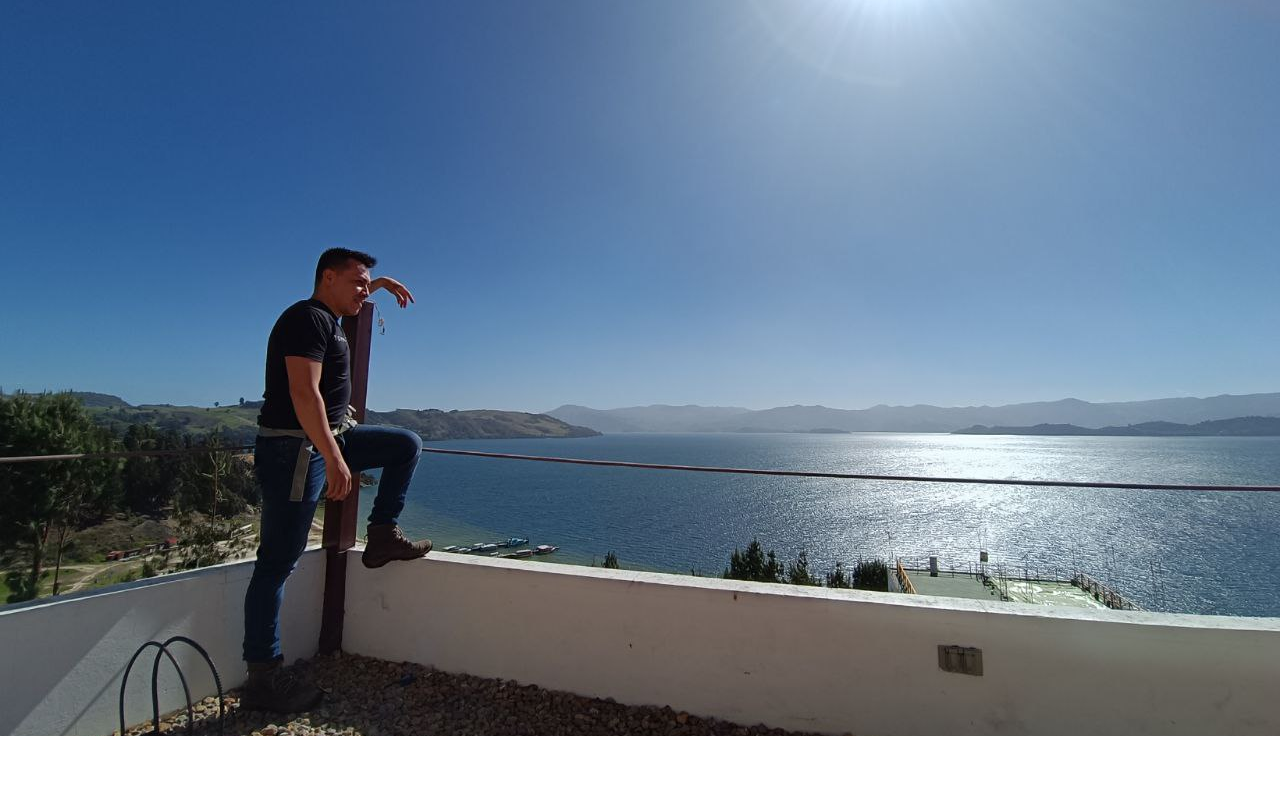
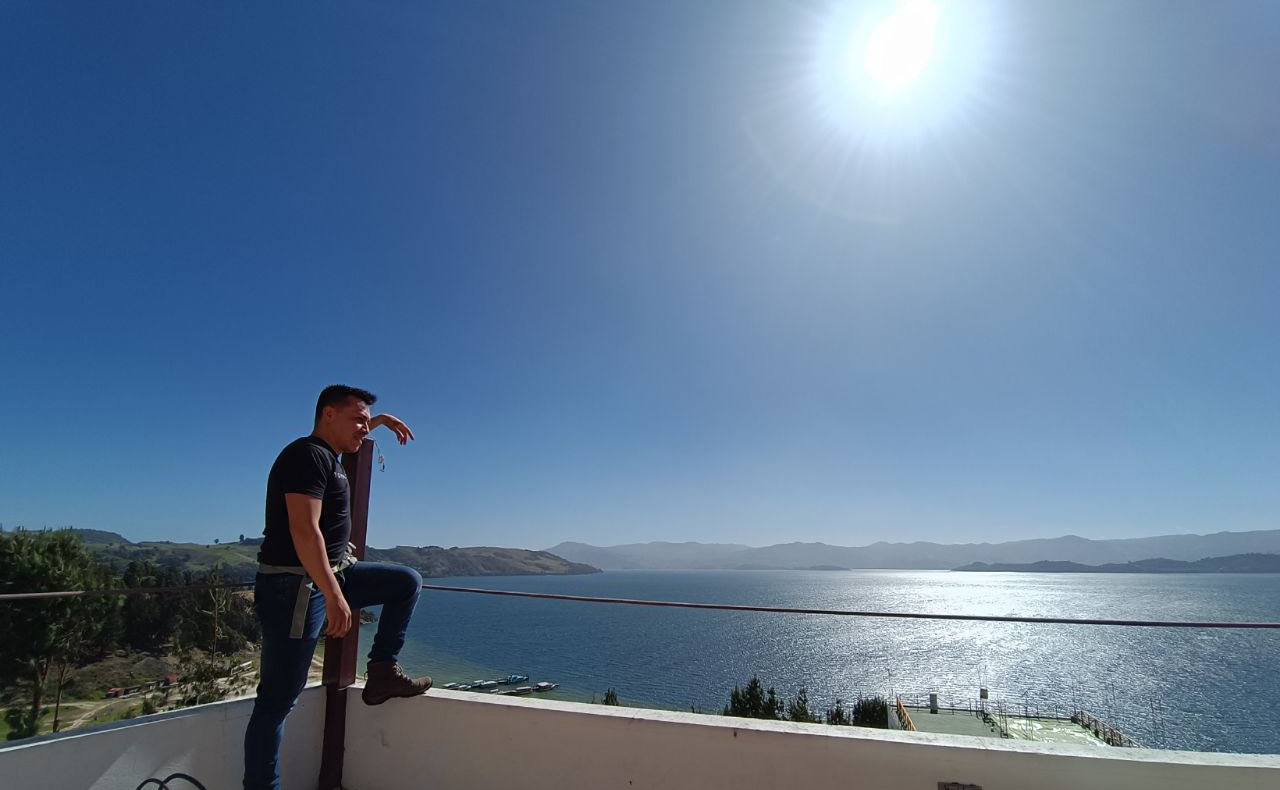
Before and after one commit to JorgeCoy/Ejer1.github.io, a plain HTML site: page index.html in a window 1280 px wide. Shown: the part 64-854 px from the top of the page. Before the commit the page ends 800 px from the top, so only its background shows below. Drawn offline with nearby package versions, Linux system fonts and the light colour scheme.

Commit message:
Posición Imagen

```diff
--- a/index.html
+++ b/index.html
@@ -8,7 +8,7 @@
     <meta name="viewport" content="width=device-width, initial-scale=1.0">
     <title>Jorge Coy's Porfolio</title>
 </head>
-<body class="parent">
+<body>
     <nav class="navbar navbar-expand-lg navbar-light bg-light">
         <div class="container-fluid">
           <a class="navbar-brand" href="index.html">Jorge Coy's Git Hub</a>
@@ -60,6 +60,7 @@
           </div>
         </div>
       </nav>
+      <img src="images/perfil_2.jpg" class="card-img-top" alt="...">
       <script src="https://cdn.jsdelivr.net/npm/bootstrap@5.1.3/dist/js/bootstrap.bundle.min.js" integrity="sha384-ka7Sk0Gln4gmtz2MlQnikT1wXgYsOg+OMhuP+IlRH9sENBO0LRn5q+8nbTov4+1p" crossorigin="anonymous"></script>
       <script src="https://kit.fontawesome.com/37eb9feb90.js" crossorigin="anonymous"></script>
 </body>
```
